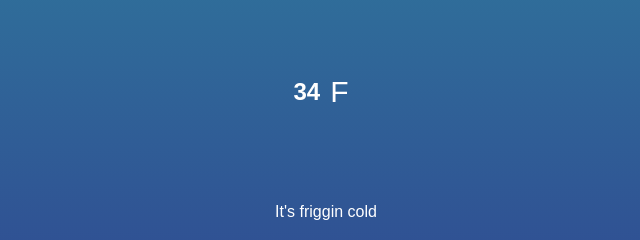
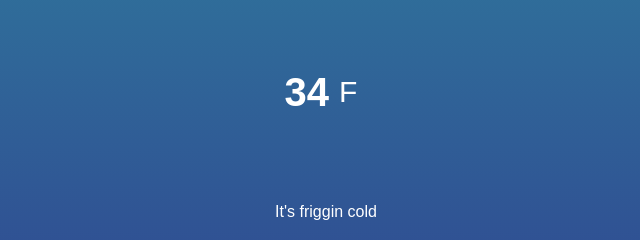
Before and after one commit to mohitdhimanskt/Vanilla-js-wheather-app, a plain HTML site: page index.html in a window 1280 px wide. Shown: the part 377-617 px from the top of the page, 314-954 px from the left. Drawn offline with Linux system fonts and the light colour scheme.

Commit message:
Ninecommit

```diff
--- a/style.css
+++ b/style.css
@@ -34,3 +34,6 @@ body{
     font-size: 30px;
 
 }
+.degree-section h2 {
+    font-size: 40px;
+}
```
